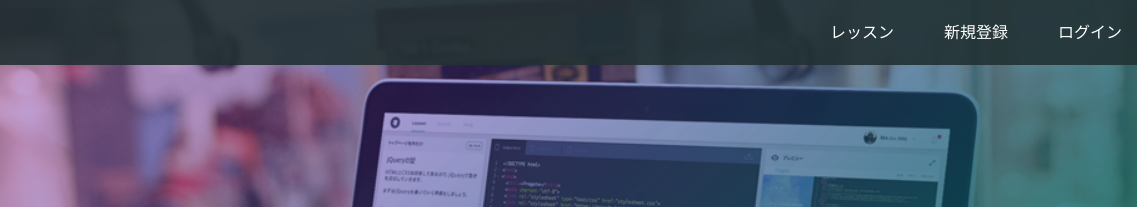
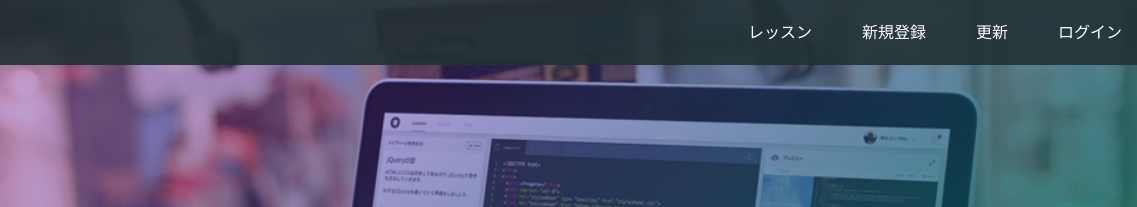
Before and after one commit to hiroyuki0331/stady_web.io, a plain HTML site: page index.html in a window 1280 px wide. Shown: the top 207 px of the page, 143-1280 px from the left. Drawn offline with Linux system fonts and the light colour scheme.

Commit message:
Update index.html

```diff
--- a/index.html
+++ b/index.html
@@ -17,6 +17,7 @@
       <div class="header-right">
         <a href="#">レッスン</a>
         <a href="#">新規登録</a>
+        <a href="#">更新</a>
         <a href="#" class="login">ログイン</a>
       </div>
     </div>
```
